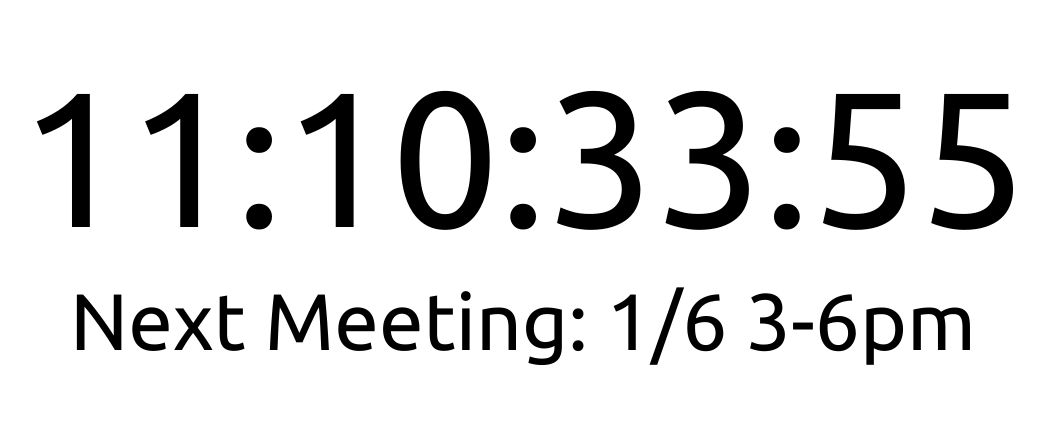
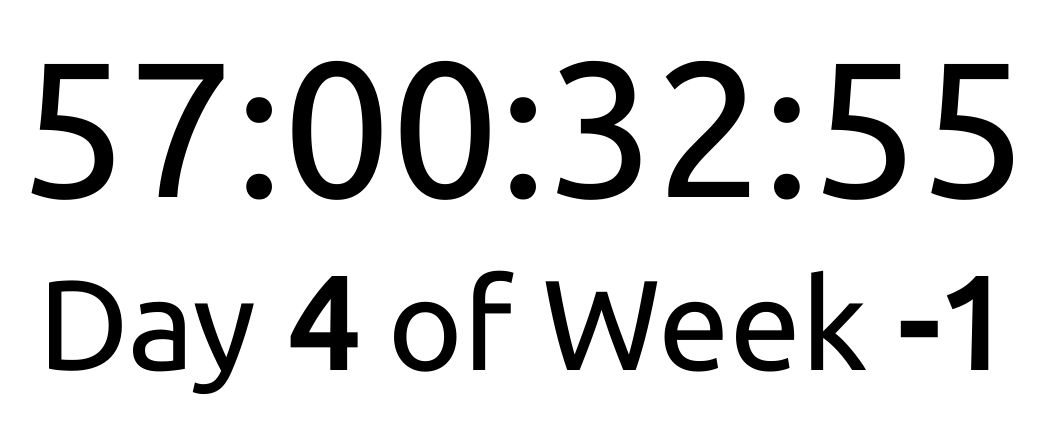
Before and after one commit to frc5806/ShopClock, a plain HTML site: page index.html in a window 1280 px wide. Shown: the part 194-626 px from the top of the page, without its empty margins (117-1161 px from the left). Drawn offline with Linux system fonts and the light colour scheme.

Commit message:
build clock

```diff
--- a/index.html
+++ b/index.html
@@ -25,14 +25,18 @@
 
         #announcements {
             margin-top:0.1em;
-            font-size:5em;
+            font-size:8em;
+        }
+
+        #week, #day {
+            font-weight:900;
         }
     </style>
 </head>
 <body>
     <div class="container">
         <span id="time"></span><br />
-        <div id="announcements">Next Meeting: 1/6 3-6pm</div>
+        <div id="announcements">Day <span id="day">5</span> of Week <span id="week">3</span></div>
     </div>
 
     <script>
@@ -66,7 +70,12 @@
             setInterval(function() {
                 var date = new Date();
 
-                var timeLeft = getTimeRemaining(new Date(2017,0,7,10,0,0,0));
+                var timeLeft = getTimeRemaining(new Date(2017,1,21,23,59,0,0));
+
+                var timeSince = getTimeRemaining(new Date(2017,0,7,0,0,0,0));
+
+                document.getElementById("week").innerHTML = Math.ceil(-timeSince.days / 7);
+                document.getElementById("day").innerHTML = Math.ceil(timeSince.days % 7);
 
                 timeDiv.innerHTML = timeLeft.days + ":" + timeLeft.hours + ":" + timeLeft.minutes + ":" + timeLeft.seconds;
             },1000);
```
